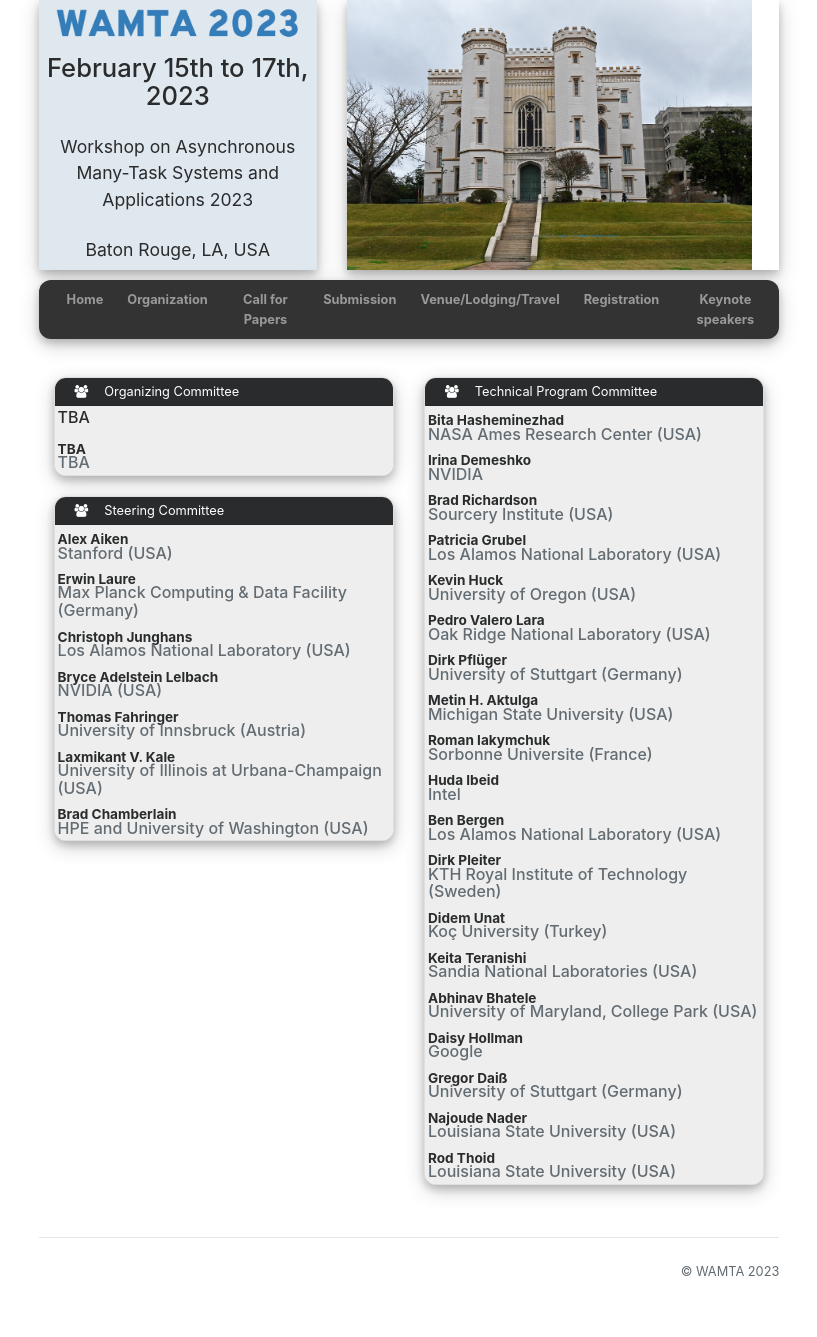
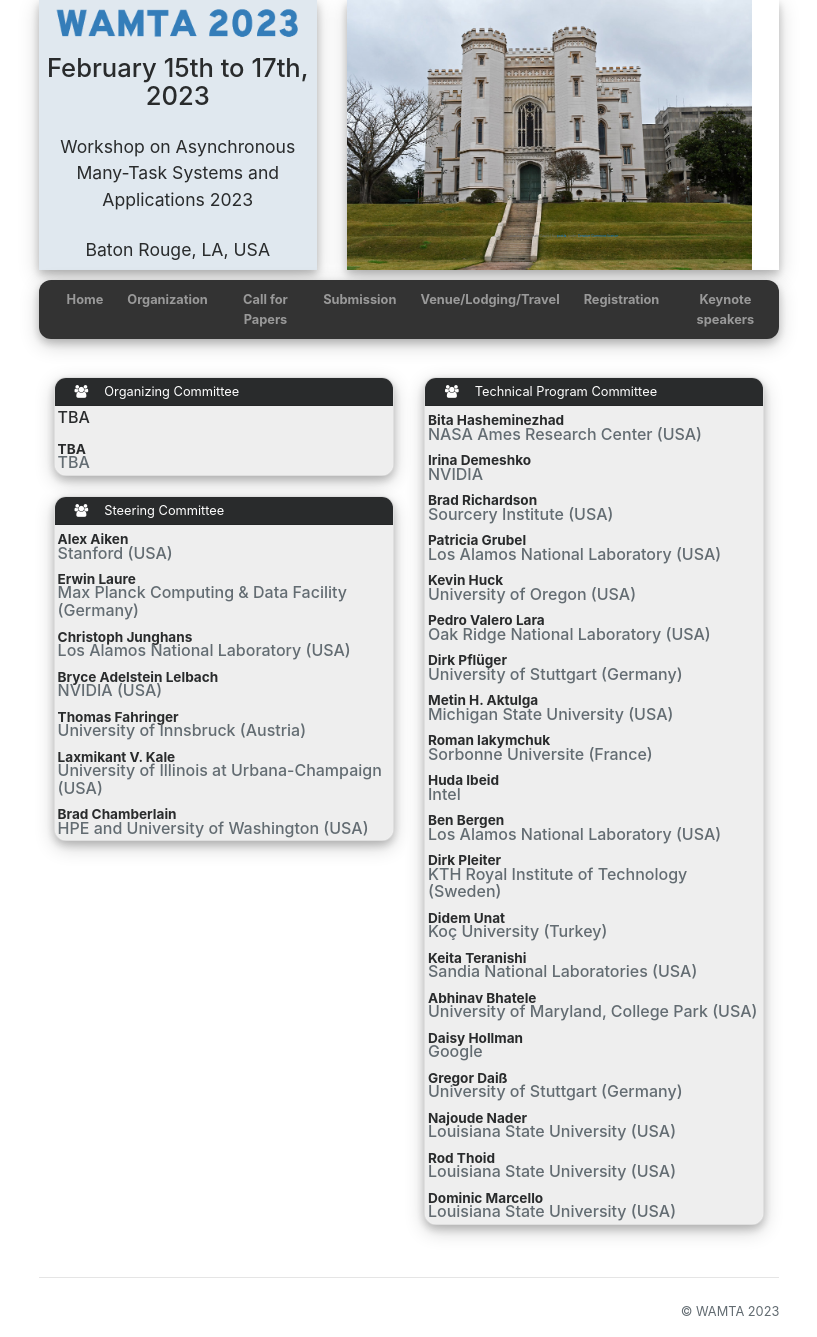
Before and after one commit to wamta26/WAMTA26.github.io, a Jekyll site: the page built from committees.html, in a window 1280 px wide. Shown: the whole page, without its empty margins (231-1048 px from the left). Built offline with Jekyll 4.4.1, drawn with Linux system fonts in a browser that asks for light colours; nearby versions of some CDN libraries; before the commit the page ends 1297 px from its top, so only the background shows below that.

Commit message:
Update PC

```diff
--- a/_data/conference.yml
+++ b/_data/conference.yml
@@ -199,6 +199,9 @@ technical_program_committees:
   - name: Rod Thoid
     org: Louisiana State University (USA)
     homepage:
+  - name: Dominic Marcello
+    org: Louisiana State University (USA)
+    homepage:
 webmaster:
   - name: Parsa Amini
     org: Halpern-Wight Inc. (USA)
```
